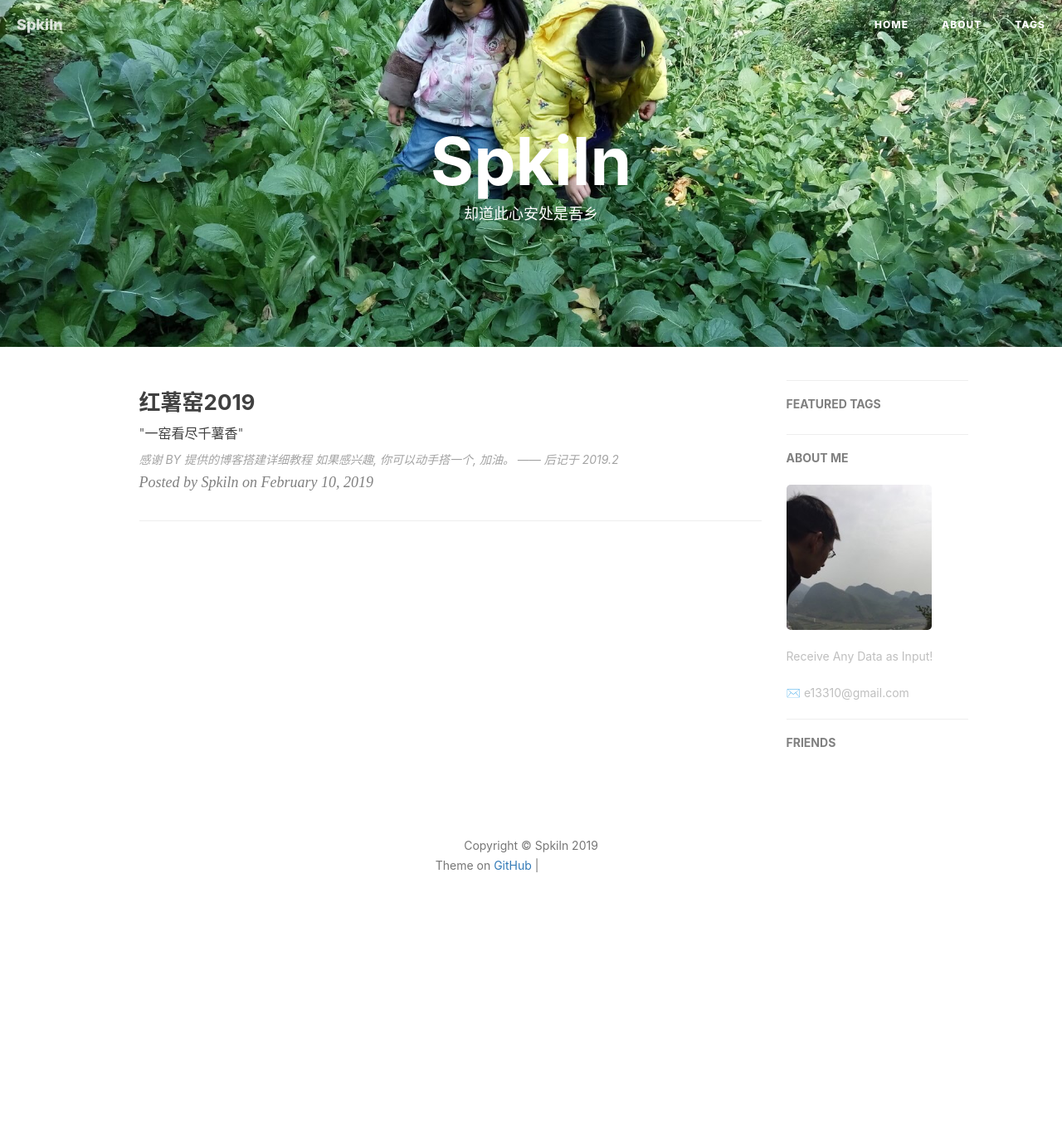
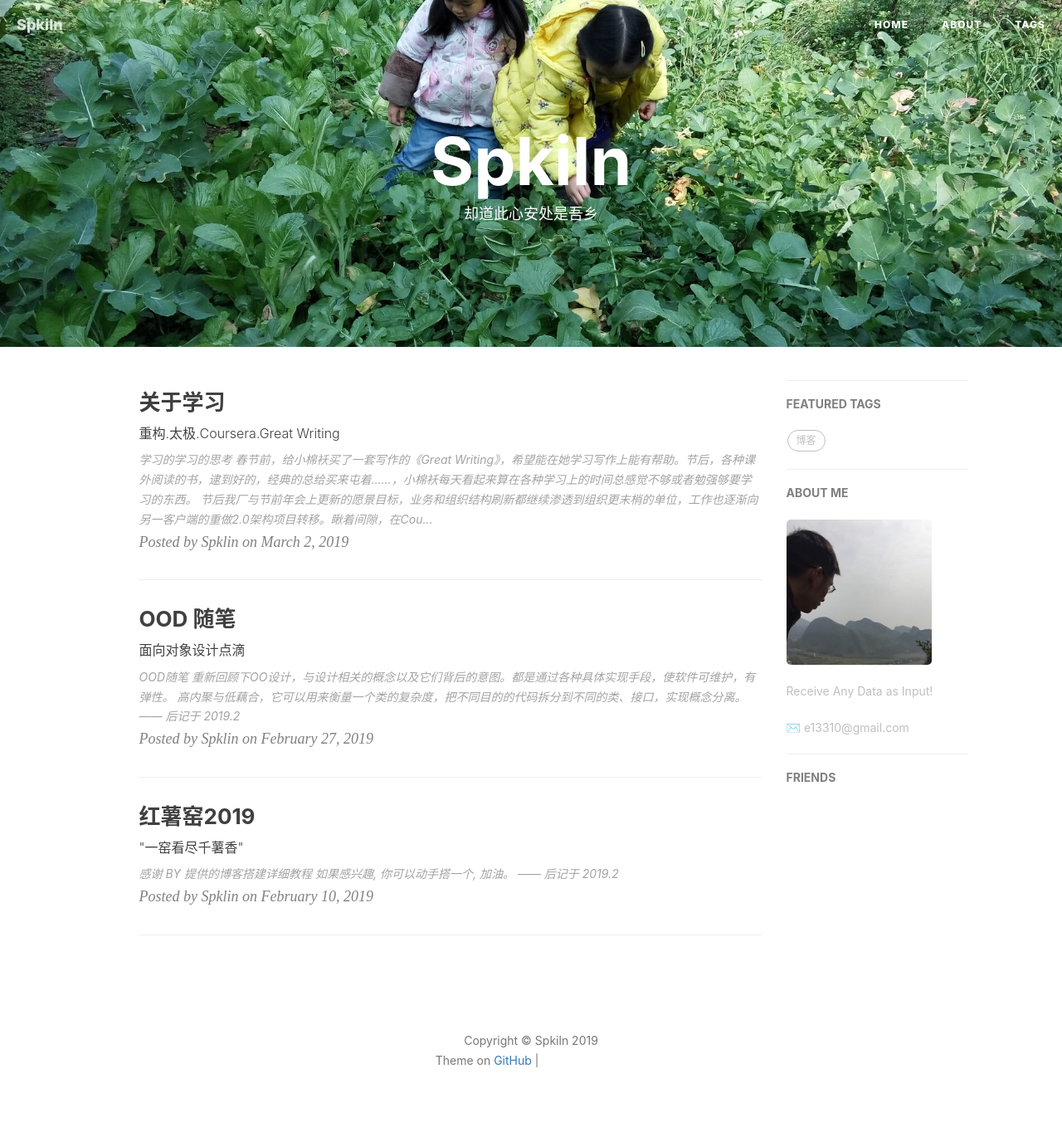
Before and after one commit to spkiln/spkiln.github.io, a Jekyll site: the page built from index.html, in a window 1280 px wide. Shown: the whole page at 83% size. Built offline with Jekyll 4.4.1, drawn with Linux system fonts in a browser that asks for light colours; nearby versions of some CDN libraries; the list of posts is cut into pages by our own code; comment, search, counter and statistics services are not loaded; before the commit the page ends 1147 px from its top, so only the background shows below that; grey boxes are pictures that could not be loaded.

Commit message:
Add posts.

```diff
--- a/_posts/2019-02-10-Spklin-2019.md
+++ b/_posts/2019-02-10-Spklin-2019.md
@@ -3,7 +3,7 @@ layout:     post
 title:       红薯窑2019
 subtitle:    "\"一窑看尽千薯香\""
 date:       2019-02-10
-author:     Spkiln
+author:     Spklin
 header-img: img/post-bg-2015.jpg
 catalog: true
 tags:
--- /dev/null
+++ b/_posts/2019-02-27-ood.md
@@ -0,0 +1,21 @@
+---
+layout:     post
+title:      OOD 随笔
+subtitle:   " 面向对象设计点滴"
+date:       2019-02-27
+author:     Spklin
+header-img: img/post-bg-2015.jpg
+catalog: true
+tags:
+    - 博客
+    - OO
+    - Design
+---
+
+## OOD随笔
+
+重新回顾下OO设计，与设计相关的概念以及它们背后的意图。都是通过各种具体实现手段，使软件可维护，有弹性。
+
+高内聚与低藕合，它可以用来衡量一个类的复杂度，把不同目的的代码拆分到不同的类、接口，实现概念分离。
+
+——  后记于 2019.2
--- /dev/null
+++ b/_posts/2019-03-02-thoght-about-learning.md
@@ -0,0 +1,34 @@
+---
+layout:     post
+title:      关于学习
+subtitle:   "重构.太极.Coursera.Great Writing"
+date:       2019-03-02
+author:     Spklin
+header-img: img/post-bg-2015.jpg
+catalog: true
+tags:
+    - 博客
+    - 随笔
+    - Learning
+    - Studying
+---
+
+## 学习的学习的思考
+
+春节前，给小棉袄买了一套写作的《Great Writing》，希望能在她学习写作上能有帮助。节后，各种课外阅读的书，逮到好的，经典的总给买来屯着......，小棉袄每天看起来算在各种学习上的时间总感觉不够或者勉强够要学习的东西。
+
+节后我厂与节前年会上更新的愿景目标，业务和组织结构刷新都继续渗透到组织更末梢的单位，工作也逐渐向另一客户端的重做2.0架构项目转移。瞅着间隙，在Coursera上走马观花地看一门包含软件设计，设计模式，软件架构和面向服务的架构4部分的课程，因为收费，有7天免费试用期，由于生活的拮据，加之教学内容之前或多或少都听闻过一些，便只想在免费期内作一个囫囵吞枣的学习。
+
+经典的《算法》课，总有个部分叫做算法分析的，对于一个计算问题，总有多个解决方案的算法，如何衡量各个算法的效率，空间的和时间的。衡量时间效率的通常看它随着问题规模的大小的变化趋势，有线性的，类线性的和指数幂级别的。比如，每天都阅读100个字，那么阅读字数就是线性的，而流传很广的长工和地主的段子，长工去给地主打工，谈报酬是长工说，第一天只需要给一颗大米，第二天两颗，第三天四颗，...如此每天地主要给长工付的大米颗数都是前一天的2倍，地主很愉快的答应了。几年后结账当天，地主把所有家当折算给长工后，还要在给长工打工还债。这个段子里，长工的报酬就是指数幂增长。
+
+很早以前，了解过简式太极拳，照着视频模样还练过一会，终究也没坚持，时不时想起了练练，两天打渔，三天晒网的。今早思绪有点乱，早醒便有不能入睡，想做点别的又静不下心，便从起势比划到白鹤亮翅。记起来视频里老师把24式分8段视频，每段2-4式不等，每段开始都能从上一式最后的姿势开始，也能很自然的收势结束。换句话说，就算只练习某个视频的内容，也是开头结尾很完整的样子。
+
+这就有点意思了。再想起刚收到《Great Writing》的时候，六本书，从基础到写句子，写段落，写文章，最后写研究论文，每一本都是好几百页，里面若干个单项训练的单元，每个单元都有几十项需要去练习的活动。我心想，这足够终身学习的了。然后小棉袄从基础册开始，每周或者每两周一个单元的样子。这两周总是隐隐约约的觉得哪哪不太对劲。一来觉得这个周期会拉的太长，怕她慢慢就乏了。二来也担心这个频率有点松，学到后面的，前面学过练过又忘差不多了，容易倦了。再者说，即便不乏不倦的，也要好几年才走完，地主都要给长工打工了。
+
+问题就在于之前的学习开始之前，下意识都是线性思维的增长预期去定目标，计划和执行的。几乎很少有努力去思考，有没有可能做什么突破性的实验调整，努力使所花的时间减半，或者同样时间的收获Double以上。思考力极其转化率是隐形的翅膀啊。
+
+还是以写作来说，小棉袄学习有几年了，听说读写都不是零，是有些基础了的。所以《Great Writing》的基础册，所花的时间在保证消化内容的前提下进行压缩，是值得在执行过程中进行再计划的，应该有不少空间。句子写作部分，由于今年学校的学习也会涉及这部分，也有一些想象空间。基础和句子写作的活动完成后，时不时能做做头脑风暴，看看往段落和文章的深度推进试试，....
+
+明确目标，不断刷新设计和执行，又始终以目标来诚实地评估。知易行难，要超越目标，更是长路漫漫。
+
+——  后记于 2019.3
```
